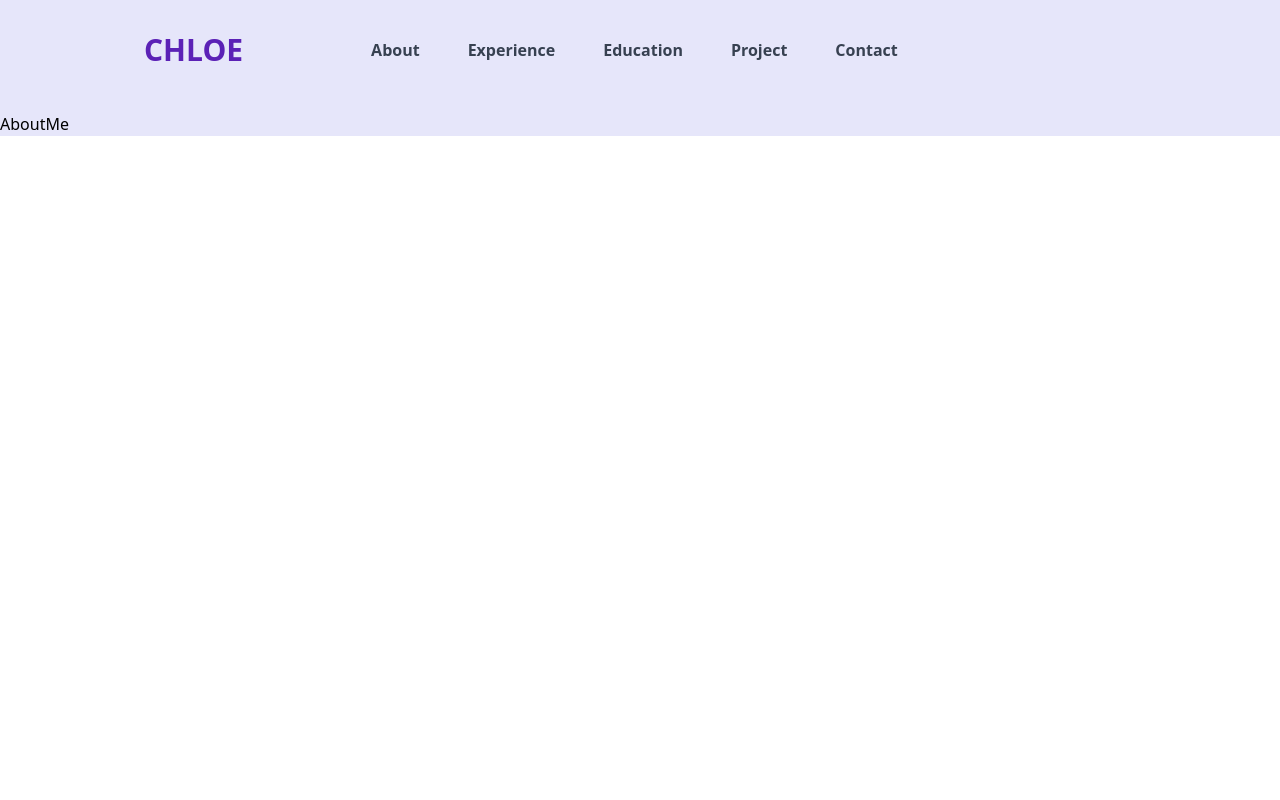
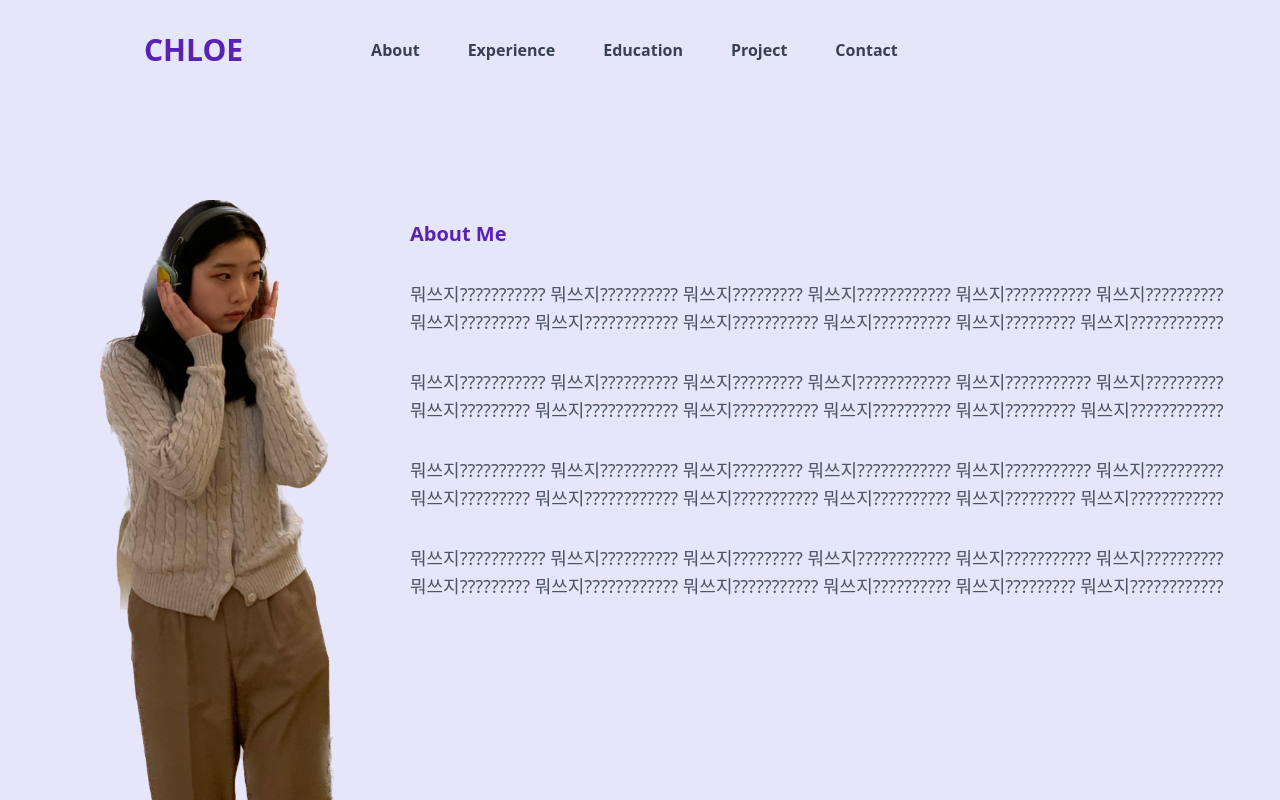
Before and after one commit to chloe1129/about_chloe, a React (Create React App) app in the folder chloe_frontend/: page /aboutme in a window 1280 px wide. Shown: the top 800 px of the page. Built offline with nearby package versions, Linux system fonts and the light colour scheme.

Commit message:
add: about me text..

```diff
--- a/chloe_frontend/src/pages/AboutMe.tsx
+++ b/chloe_frontend/src/pages/AboutMe.tsx
@@ -1,9 +1,46 @@
 import React from "react";
+import wholeImg from "../img/chloe_whole_body.png";
 
-class AboutMe extends React.Component {
-  render() {
-    return <h1>AboutMe</h1>;
-  }
+function AboutMe() {
+  return (
+    <div
+      className="justify-center pb-20"
+      style={{ backgroundColor: "#E6E6FA" }}
+    >
+      <div className="md:flex grid mx-10 my-10 justify-center">
+        <div className="flex m-10 md:shrink-0 md:justify-items-start justify-center">
+          <img className="m-5" alt="" src={wholeImg} width={250} />
+        </div>
+        <div className="justify-center text-lg text-gray-600 my-20 space-y-8">
+          <div className="text-xl font-semibold text-violet-800">About Me</div>
+          <div>
+            뭐쓰지??????????? 뭐쓰지?????????? 뭐쓰지?????????
+            뭐쓰지???????????? 뭐쓰지??????????? 뭐쓰지??????????
+            뭐쓰지????????? 뭐쓰지???????????? 뭐쓰지???????????
+            뭐쓰지?????????? 뭐쓰지????????? 뭐쓰지????????????
+          </div>
+          <div>
+            뭐쓰지??????????? 뭐쓰지?????????? 뭐쓰지?????????
+            뭐쓰지???????????? 뭐쓰지??????????? 뭐쓰지??????????
+            뭐쓰지????????? 뭐쓰지???????????? 뭐쓰지???????????
+            뭐쓰지?????????? 뭐쓰지????????? 뭐쓰지????????????
+          </div>
+          <div>
+            뭐쓰지??????????? 뭐쓰지?????????? 뭐쓰지?????????
+            뭐쓰지???????????? 뭐쓰지??????????? 뭐쓰지??????????
+            뭐쓰지????????? 뭐쓰지???????????? 뭐쓰지???????????
+            뭐쓰지?????????? 뭐쓰지????????? 뭐쓰지????????????
+          </div>
+          <div>
+            뭐쓰지??????????? 뭐쓰지?????????? 뭐쓰지?????????
+            뭐쓰지???????????? 뭐쓰지??????????? 뭐쓰지??????????
+            뭐쓰지????????? 뭐쓰지???????????? 뭐쓰지???????????
+            뭐쓰지?????????? 뭐쓰지????????? 뭐쓰지????????????
+          </div>
+        </div>
+      </div>
+    </div>
+  );
 }
 
 export default AboutMe;
```
